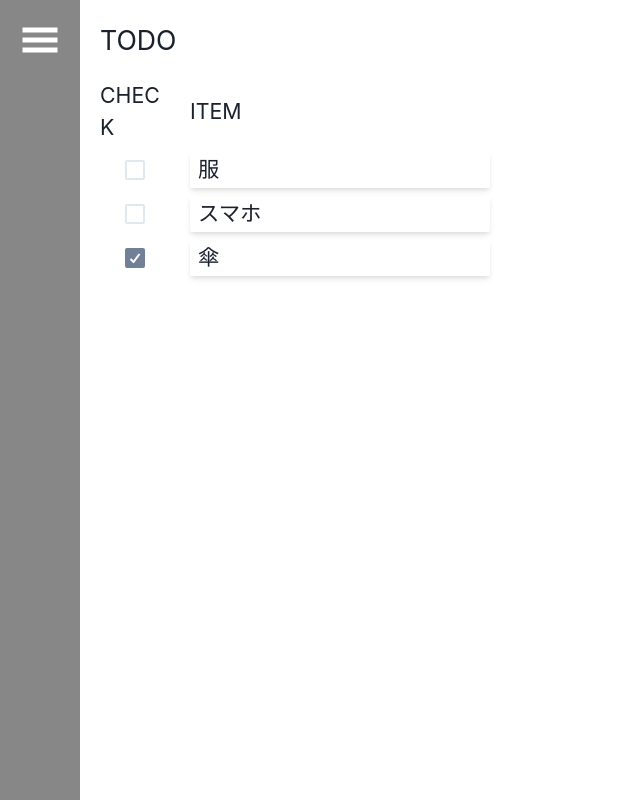
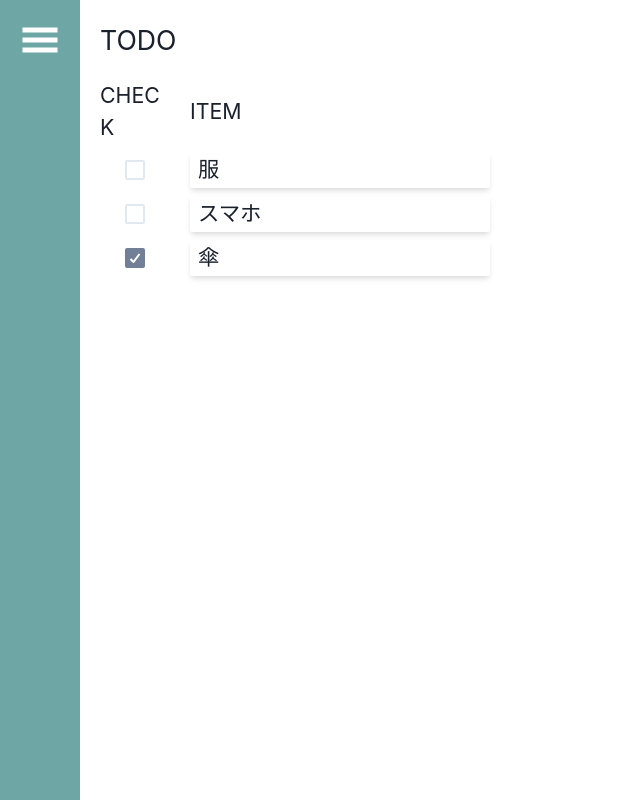
Before and after one commit to nanahiryu/mizu_simple_checklist, a React (Create React App) app: page / in a window 1280 px wide. Shown: the whole page, without its empty margins (0-640 px from the left). Built offline with nearby package versions, Linux system fonts and the light colour scheme.

Commit message:
背景色の定義位置の変更

```diff
--- a/src/Router/Router.tsx
+++ b/src/Router/Router.tsx
@@ -8,7 +8,7 @@ export const Router = () => {
   return (
     <>
       <Flex h="full">
-        <Flex w="80px" h="full" bg="#878787">
+        <Flex w="80px" h="full">
           <Sidebar />
         </Flex>
         <Flex w="calc(100% - 80px)" h="full">
--- a/src/components/features/SideBar/SideBar.tsx
+++ b/src/components/features/SideBar/SideBar.tsx
@@ -1,14 +1,14 @@
-import { Box } from "@chakra-ui/react";
+import { Box, Flex } from "@chakra-ui/react";
 import { GiHamburgerMenu } from "react-icons/gi";
 import React from "react";
 
 const Sidebar = () => {
   return (
-    <>
+    <Flex w="full" h="full" bg="bg.teal">
       <Box m="20px">
         <GiHamburgerMenu color="white" size="40px" />
       </Box>
-    </>
+    </Flex>
   );
 };
 
```
